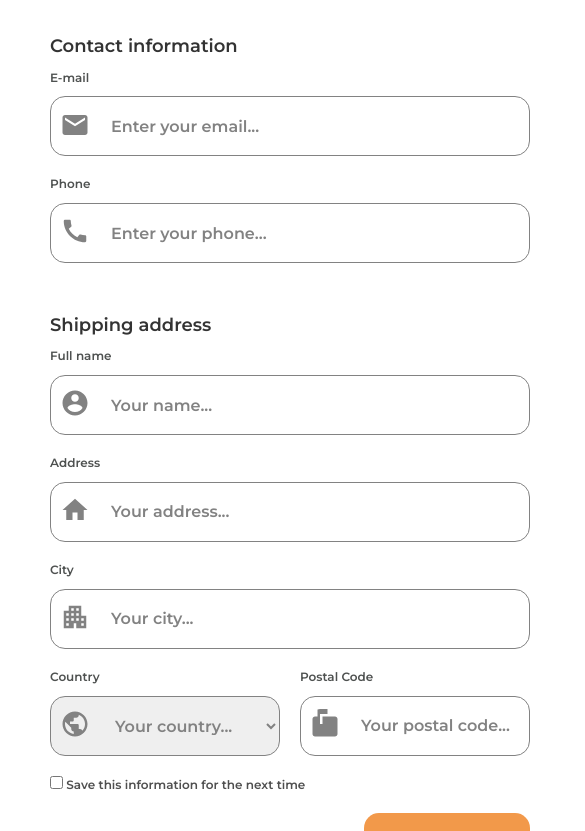
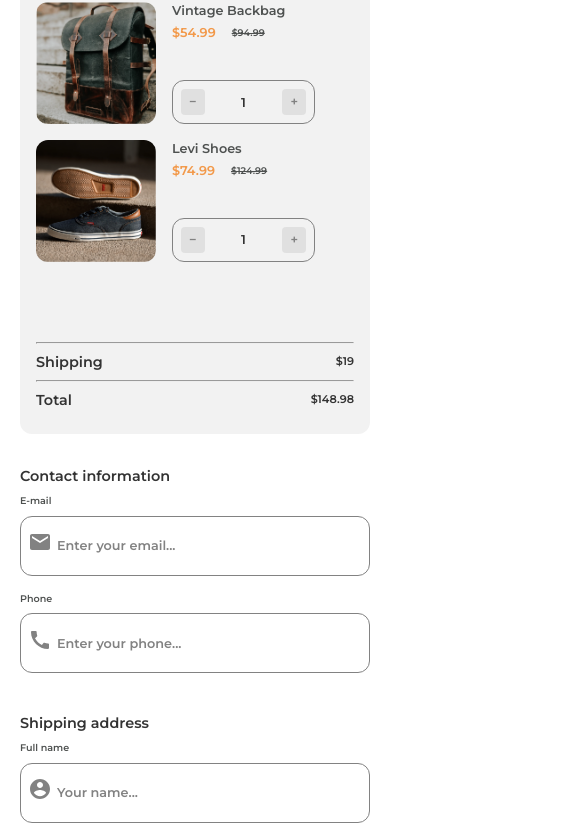
Before and after one commit to fedehub93/checkout-page, a website: page index.html in a window 390 px wide. Shown: the part 106-937 px from the top of the page, 585 px wide, since content can reach past the window. Drawn offline with Linux system fonts and the light colour scheme.

Commit message:
Feature added Media queries

```diff
--- a/index.html
+++ b/index.html
@@ -18,6 +18,7 @@
     <h1 class="heading-1 u-mb-medium">Checkout</h1>
     <div class="checkout">
       <div class="checkout__info">
+        <form action="#">
           <div class="checkout__info-contact">
             <h2 class="heading-2 u-mb-xsmall">Contact information</h2>
             <div class="input-group">
@@ -172,23 +173,33 @@
               </label>
             </div>
             <div class="input-row u-flex-row-reverse">
-            <button class="btn btn--orange">Continue</button>
+              <button class="btn btn--orange" type="submit">Continue</button>
             </div>
           </div>
+        </form>
       </div>
       <div class="checkout__cart">
         <div class="cart">
           <div class="cart__product">
             <img src="img/photo1.png" alt="Product 1" class="cart__img" />
             <h3 class="cart__name">Vintage Backbag</h3>
-            <div class="cart__price">
-              <span class="cart__price cart__price--discounted">$<span class="value">54.99</span></span>
-              <span class="cart__price cart__price--total">$<span class="value">94.99</span></span>
+            <div class="cart__price-box">
+              <span class="cart__price cart__price--discounted"
+                >$<span class="value">54.99</span></span
+              >
+              <span class="cart__price cart__price--total"
+                >$<span class="value">94.99</span></span
+              >
             </div>
             <div class="cart__quantity-box">
               <span class="btn-quantity btn-quantity--minus">&minus;</span>
               <!-- <span class="cart__quantity">1</span> -->
-              <input type="number" class="cart__quantity-input" min="0" value="1">
+              <input
+                type="number"
+                class="cart__quantity-input"
+                min="0"
+                value="1"
+              />
               <span class="btn-quantity btn-quantity--plus">&plus;</span>
             </div>
           </div>
@@ -196,13 +207,22 @@
             <img src="img/photo2.png" alt="Product 2" class="cart__img" />
             <h3 class="cart__name">Levi Shoes</h3>
             <div class="cart__price-box">
-              <span class="cart__price cart__price--discounted">$<span class="value">74.99</span></span>
-              <span class="cart__price cart__price--total">$<span class="value">124.99</span></span>
+              <span class="cart__price cart__price--discounted"
+                >$<span class="value">74.99</span></span
+              >
+              <span class="cart__price cart__price--total"
+                >$<span class="value">124.99</span></span
+              >
             </div>
             <div class="cart__quantity-box">
               <span class="btn-quantity btn-quantity--minus">&minus;</span>
               <!-- <span class="cart__quantity">1</span> -->
-              <input type="number" class="cart__quantity-input" min="0" value="1">
+              <input
+                type="number"
+                class="cart__quantity-input"
+                min="0"
+                value="1"
+              />
               <span class="btn-quantity btn-quantity--plus">&plus;</span>
             </div>
           </div>
@@ -210,12 +230,16 @@
             <hr class="u-mb-xsmall" />
             <div class="cart__summary-shipping">
               <span class="cart__summary-name">Shipping</span>
-              <span class="cart__summary-price">$<span class="value">19</span></span>
+              <span class="cart__summary-price"
+                >$<span class="value">19</span></span
+              >
             </div>
             <hr class="u-mb-xsmall" />
             <div class="cart__summary-total">
               <span class="cart__summary-name">Total</span>
-              <span class="cart__summary-price">$<span class="value">148.98</span></span>
+              <span class="cart__summary-price"
+                >$<span class="value">148.98</span></span
+              >
             </div>
           </div>
         </div>
--- a/sass/_base.scss
+++ b/sass/_base.scss
@@ -22,6 +22,14 @@
 html {
     font-size: 62.5%;
     box-sizing: border-box;
+
+    @media only screen and (max-width: $media-screen-small) {
+      font-size: 56.25%;
+    }
+
+    @media only screen and (max-width: $media-screen-xsmall) {
+      font-size: 50%;
+    }
 }
 
 body {
@@ -29,6 +37,10 @@ body {
     margin: 0 auto;
     padding: 5rem;
     line-height: 1.4;
+
+    @media only screen and (max-width: $media-screen-small) {
+      padding: 2.5rem;
+    }
 }
 
 input::-webkit-outer-spin-button,
--- a/sass/_components.scss
+++ b/sass/_components.scss
@@ -14,7 +14,6 @@
 
 select,
 ::placeholder {
-  @extend %montserrat-600;
   font-size: 1.6rem;
   color: var(--color-gray-1);
 }
@@ -29,7 +28,6 @@ select,
   input[type="email"],
   input[type="number"],
   select {
-    @extend %montserrat-600;
     font-size: 1.6rem;
     padding: 2rem 0 2rem 6rem;
     border-radius: 1.5rem;
@@ -37,6 +35,10 @@ select,
     height: 60px;
     border: 1px solid var(--color-gray-1);
     outline: none;
+
+    @media only screen and (max-width: $media-screen-xsmall) {
+      padding-left: 4.5rem;
+    }
   }
 
   input:focus + .input-group__icon,
@@ -45,7 +47,6 @@ select,
   }
 
   &__label {
-    @extend %montserrat-600;
     font-size: 1.2rem;
     color: var(--color-gray-2);
     display: block;
@@ -60,6 +61,9 @@ select,
     width: 3rem;
     fill: var(--color-gray-1);
     border-radius: 1rem;
+    @media only screen and (max-width: $media-screen-small) {
+      top: 4.5rem;
+    }
   }
 }
 
@@ -79,14 +83,14 @@ select,
 }
 
 .save-info {
-  @extend %montserrat-600;
   font-size: 1.2rem;
   color: var(--color-gray-4);
 }
 
 //BUTTON
 .btn {
-  @extend %montserrat-600;
+  font-family: inherit;
+  font-weight: inherit;
   display: block;
   font-size: 1.6rem;
   color: var(--color-white);
@@ -102,7 +106,6 @@ select,
 }
 
 .btn-quantity {
-  @extend %montserrat-600;
   font-size: 1.6rem;
   display: block;
   padding: 0.5rem 1rem;
@@ -115,6 +118,7 @@ select,
 //CART
 
 .cart {
+  max-width: 100%;
   padding: 2rem 2rem 2rem 2rem;
   background-color: var(--color-gray-5);
   border-radius: 1.5rem;
@@ -126,11 +130,11 @@ select,
     &:nth-last-child(2) {
       margin-bottom: 10rem;
     }
-
+    max-width: 100%;
     padding-right: 4rem;
 
     display: grid;
-    grid-template-columns: max-content minmax(max-content, 50%);
+    grid-template-columns: max-content minmax(min-content, 50%);
     grid-template-rows: max-content 1fr max-content;
     column-gap: 2rem;
   }
@@ -143,19 +147,19 @@ select,
   }
 
   &__name {
-    @extend %montserrat-600;
     font-size: 1.6rem;
     color: var(--color-gray-2);
     margin-bottom: 0.5rem;
   }
 
   &__price-box {
+    max-width: 100%;
+    margin-bottom: auto;
     display: flex;
     align-items: center;
   }
 
   &__price {
-    @extend %montserrat-600;
     &:not(:last-child) {
       margin-right: 2rem;
     }
@@ -175,7 +179,8 @@ select,
     padding: 1rem;
     border: 1px solid var(--color-gray-1);
     border-radius: 1.5rem;
-    width: 15rem;
+    max-width: 100%;
+
 
     display: flex;
     justify-content: space-between;
@@ -183,13 +188,11 @@ select,
   }
 
   &__quantity {
-    @extend %montserrat-600;
     font-size: 1.6rem;
     color: var(--color-gray-3);
   }
 
   &__quantity-input {
-    @extend %montserrat-600;
     text-align: center;
     font-size: 1.6rem;
     color: var(--color-gray-3);
@@ -211,12 +214,10 @@ select,
     }
 
     &-name {
-      @extend %montserrat-600;
       font-size: 1.8rem;
     }
 
     &-price {
-      @extend %montserrat-600;
       font-size: 1.4rem;
     }
   }
--- a/sass/_page.scss
+++ b/sass/_page.scss
@@ -3,7 +3,16 @@
     grid-template-columns: minmax(max-content, 60%) 1fr;
     column-gap: 8rem;
 
+    @media only screen and (max-width: $media-screen-big) {
+        grid-template-columns: 1fr 1fr;
+        column-gap: 0;
+    }
+
     &__info {
+        @media only screen and (max-width: $media-screen-big) {
+            grid-row: 2 / 3;
+            grid-column: 1 / 3;
+        }
     }
 
     &__info-contact {
@@ -11,5 +20,9 @@
     }
 
     &__cart {
+        @media only screen and (max-width: $media-screen-big) {
+            grid-column: 1 / 3;
+            margin-bottom: 4rem;
+        }
     }
 }
--- a/sass/_typography.scss
+++ b/sass/_typography.scss
@@ -3,14 +3,23 @@
     font-weight: 600;
 }
 
+body {
+    @extend %montserrat-600;
+}
+
+input,
+select,
+::placeholder {
+    font-family: inherit;
+    font-weight: inherit;
+}
+
 .heading-1 {
-    @extend %montserrat-600;
     font-size: 3.6rem;
     color: var(--color-gray-2);
 }
 
 .heading-2 {
-    @extend %montserrat-600;
     font-size: 1.8rem;
     color: var(--color-gray-3);
 }
--- a/sass/_variables.scss
+++ b/sass/_variables.scss
@@ -0,0 +1,4 @@
+//Media screen
+$media-screen-big: 68.75em;
+$media-screen-small: 37.5em;
+$media-screen-xsmall: 28.125em;
```
Also changed, not shown: css/style.css. Lines whose indentation alone changed are shown as unchanged.
